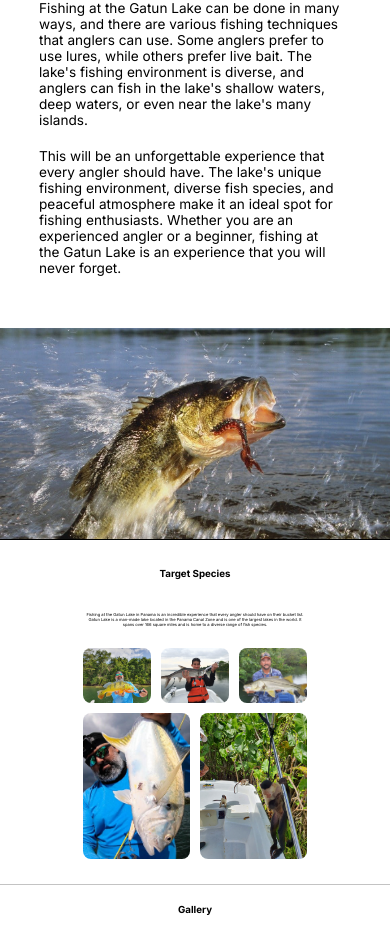
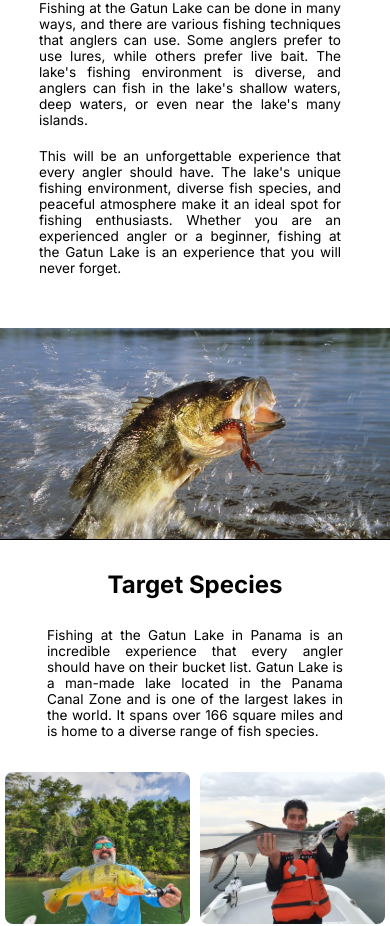
Before and after one commit to jjzcru/gatun-sport-fishing, a Next.js app: page / in a window 390 px wide. Shown: the part 1345-2271 px from the top of the page. Built offline with nearby package versions, Linux system fonts and the light colour scheme.

Commit message:
feat: :iphone: Add support for mobile target species

```diff
--- a/src/app/page.module.css
+++ b/src/app/page.module.css
@@ -493,6 +493,43 @@
     padding: 10px;
     font-size: 0.85rem;
     padding-left: 0px;
+    text-align: justify;
+  }
+
+  .fish {
+    padding: 30px 0px;
+  }
+
+  .fish h2 {
+    font-size: 1.5rem;
+    padding: 0px;
+  }
+
+  .fish p {
+    text-align: justify;
+    font-size: 0.85rem;
+    padding: 8px;
+    max-width: 80vw;
+    margin-top: 20px;
+    margin-bottom: 20px;
+  }
+
+  .fish .images {
+    max-width: 100vw;
+    min-height: 20vh;
+    display: flex;
+    flex-wrap: wrap;
+    justify-content: space-between;
+    margin: 0 auto;
+  }
+
+  .fish .images .item {
+    flex: 1 0 40%;
+    width: 15vw;
+    min-height: 15vh;
+    height: 18vh;
+    max-height: 20vh;
+    margin: 5px;
   }
 }
 
```
